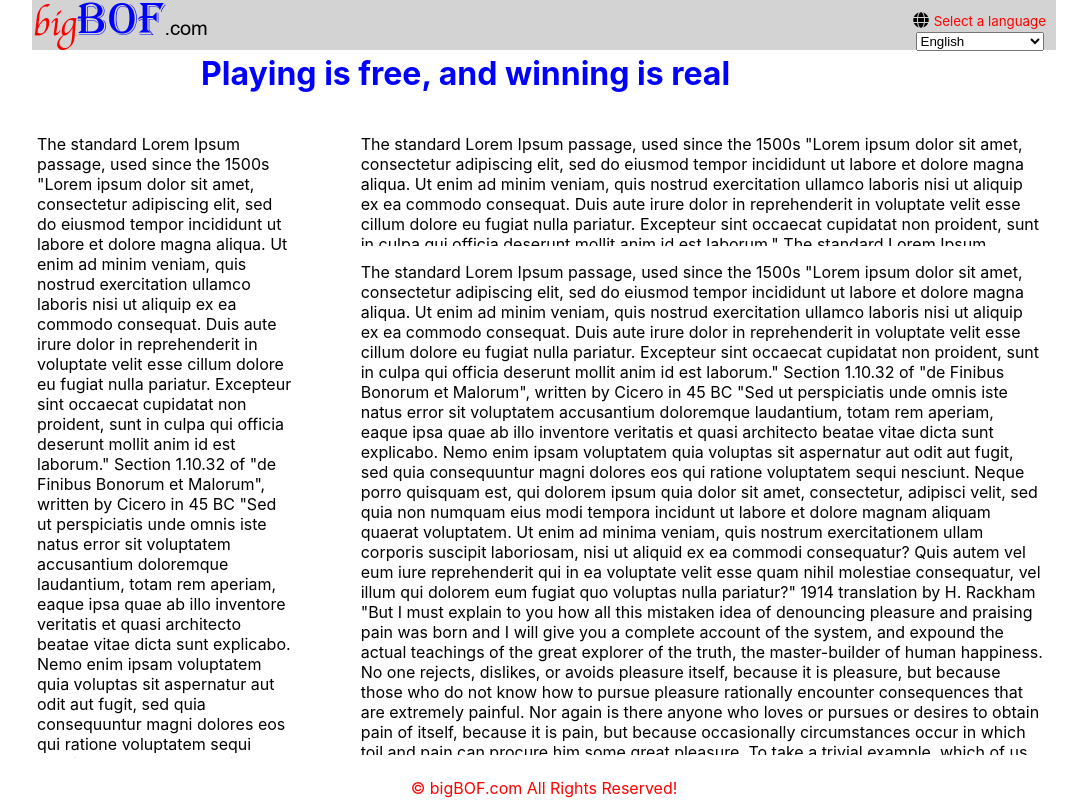
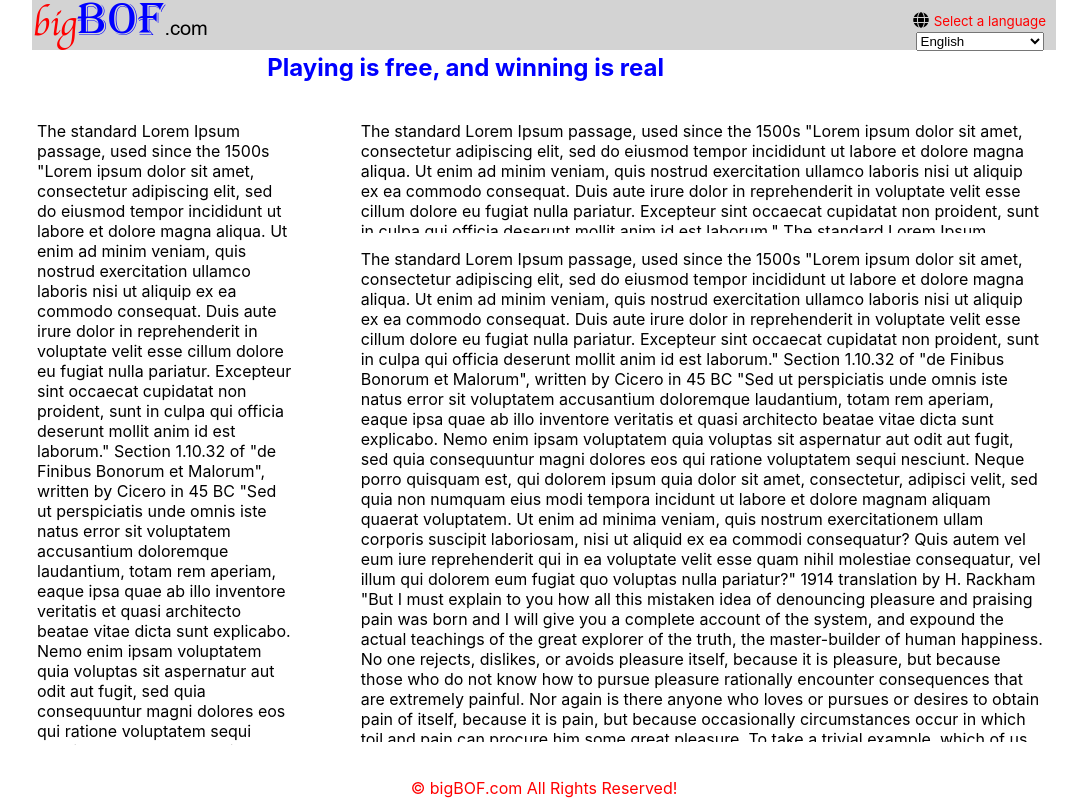
Before and after one commit to Shendidy/bigbof-react, a React (Create React App) app: page / in a window 1280 px wide. Shown: the whole page, without its empty margins (96-1183 px from the left). Built offline with nearby package versions, Linux system fonts and the light colour scheme.

Commit message:
:zap: feat: can collect value from languages select list

```diff
--- a/src/components/App/App.js
+++ b/src/components/App/App.js
@@ -89,7 +89,7 @@ class App extends Component {
             <table className="freePlayTable">
               <tbody>
                 <tr>
-                  <td><h1>{text[8][this.state.language]}</h1></td>
+                  <td><h2>{text[8][this.state.language]}</h2></td>
                   <td><small>{text[9][this.state.language]}</small></td>
                 </tr>
               </tbody>
```
